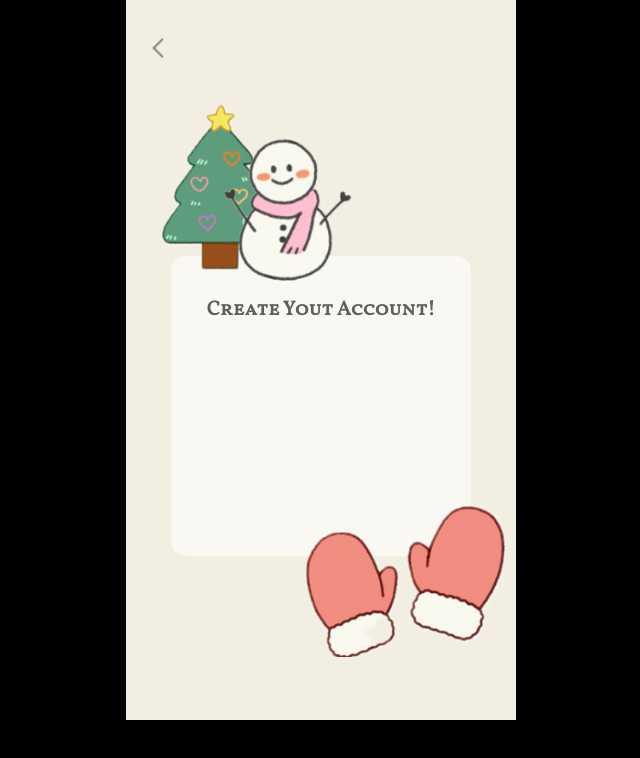
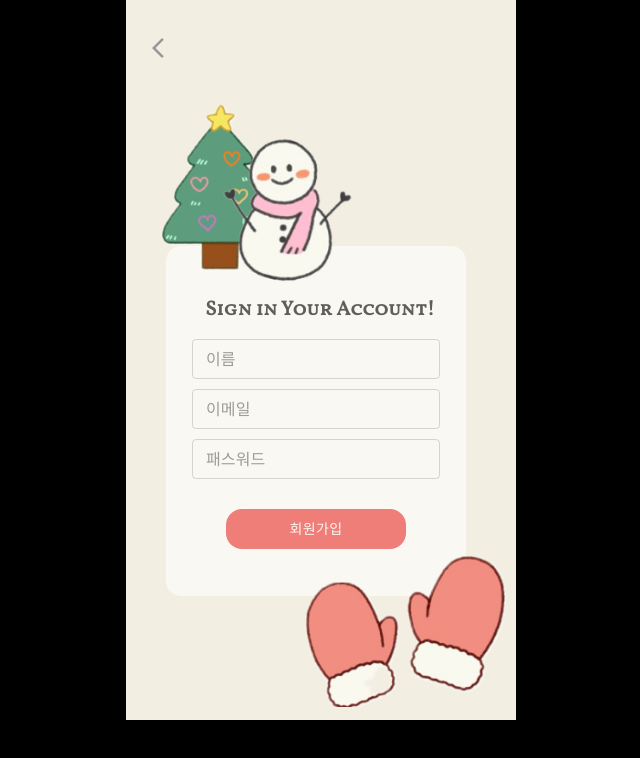
Before and after one commit to donggukthon/donggukthon_2023_3_F, a React (Create React App) app: page /signup in a window 1280 px wide. Shown: the top 758 px of the page, without its empty margins (319-959 px from the left). Built offline with nearby package versions, Linux system fonts and the light colour scheme.

Commit message:
<feat>:로그인 구현

```diff
--- a/src/pages/LoginPage.jsx
+++ b/src/pages/LoginPage.jsx
@@ -1,17 +1,93 @@
 import {useNavigate, useLocation} from "react-router-dom";
 import React, {useState, useEffect} from "react";
-import styled from "styled-components";
-import {Grid, Button, Img} from "@mui/material";
+import {styled, Grid, Button, TextField, Alert, AlertTitle} from "@mui/material";
 import snowmanRoot from "../assets/images/snowman_tree.png";
 import kakaologinRoot from "../assets/images/kakao_login.png";
 import gloveRoot from "../assets/images/glove.png";
 import Navbar from "../components/common/Navbar";
 
 function LoginPage() {
+  const [email, setEmail] = useState("");
+  const [password, setPassword] = useState("");
+  const [successLogin, setSuccessLogin] = useState(true);
+  const navigate = useNavigate();
+  const onClickLogin = () => {
+    navigate("/account");
+  };
+
+  const onClickSignup = () => {
+    navigate("/signup");
+  };
   return (
     <>
-      <div>ㅎㅎ</div>
+      <Navbar />
+      <SnowmanImage>
+        <img src={snowmanRoot} width="200px" />
+      </SnowmanImage>
+
+      <Grid sx={{width: "300px", height: "400px", backgroundColor: "white", opacity: "60%", borderRadius: "15px", display: "flex", flexDirection: "column", margin: "180px 40px 50px 40px"}}>
+        <Grid sx={{display: "flex", justifyContent: "center", textAlign: "center", margin: "50px 22px 0px 30px"}}>
+          <Grid sx={{fontFamily: "niceFont", fontSize: "20px", fontWeight: 700}}>Sign in Your Account!</Grid>
+        </Grid>
+
+        <Grid sx={{display: "flex", flexDirection: "column", justifyContent: "center", textAlign: "center", alignItems: "center", margin: "15px 0px", gap: "10px"}}>
+          <TextField sx={{background: "transparent"}} id="name" type="name" label="이름" variant="outlined" size="small" />
+          <TextField sx={{background: "transparent"}} id="id" type="email" label="이메일" variant="outlined" size="small" />
+          <TextField sx={{backgroundColor: "transparent"}} id="pw" type="password" label="패스워드" size="small" />
+          {/* {successLogin ? null : (
+            <Alert severity="error" style={{marginLeft: -20, width: "260px"}}>
+              <AlertTitle>로그인 실패</AlertTitle>
+              <strong>아이디</strong>와 <strong>비밀번호</strong>를 확인해보세요.
+            </Alert>
+          )} */}
+        </Grid>
+
+        <Grid sx={{display: "flex", flexDirection: "column", justifyContent: "flex-end"}}>
+          <Grid sx={{fontSize: "14px", marginTop: "2px", color: "#757575"}}>계정이 없으신가요?</Grid>
+          <Button sx={{color: "#B87514", fontSize: "14px", width: "90px"}} onClick={onClickSignup}>
+            회원가입
+          </Button>
+        </Grid>
+        <Button
+          onClick={onClickLogin}
+          sx={{
+            opacity: "100%",
+            margin: "0px 0px",
+            background: "#ED3333",
+            width: "180px",
+            height: "40px",
+            padding: "12px 60px",
+            color: "white",
+            borderRadius: "16px",
+            "&:hover": {
+              background: "rgba(237, 51, 51, 0.50)",
+            },
+          }}
+        >
+          로그인
+        </Button>
+      </Grid>
+      <GloveImage>
+        <img src={gloveRoot} width="200px" />
+      </GloveImage>
     </>
   );
 }
+
+const SnowmanImage = styled(Grid)({
+  margin: "30px 0px 0px 30px",
+  position: "absolute",
+  display: "flex",
+  justifyContent: "center",
+  zIndex: 1,
+});
+
+const GloveImage = styled(Grid)({
+  margin: "-40px 0px 0px 180px",
+  position: "absolute",
+  display: "flex",
+  justifyContent: "center",
+  zIndex: 1,
+});
+
 export default LoginPage;
--- a/src/pages/SignupPage.jsx
+++ b/src/pages/SignupPage.jsx
@@ -1,27 +1,65 @@
 import {useNavigate, useLocation} from "react-router-dom";
 import React, {useState, useEffect} from "react";
-import styled from "styled-components";
-import {Grid, Button, Img} from "@mui/material";
+import {styled, Grid, Button, TextField, Alert, AlertTitle} from "@mui/material";
 import snowmanRoot from "../assets/images/snowman_tree.png";
 import kakaologinRoot from "../assets/images/kakao_login.png";
 import gloveRoot from "../assets/images/glove.png";
 import Navbar from "../components/common/Navbar";
-import GoogleLoginButton from "../components/GoogleLogin";
-function LoginPage() {
+
+function SignupPage() {
+  const [email, setEmail] = useState("");
+  const [password, setPassword] = useState("");
+  const [successLogin, setSuccessLogin] = useState(true);
+  const navigate = useNavigate();
+  const onClickLogin = () => {
+    navigate("/account");
+  };
+
+  const onClickSignup = () => {
+    navigate("/signup");
+  };
   return (
     <>
       <Navbar />
       <SnowmanImage>
         <img src={snowmanRoot} width="200px" />
       </SnowmanImage>
-      <WhiteBox>
-        <TextPart>
-          <text>Create Yout Account!</text>
-        </TextPart>
-      </WhiteBox>
-      <LoginButton>
-        <GoogleLoginButton />
-      </LoginButton>
+
+      <Grid sx={{width: "300px", height: "350px", backgroundColor: "white", opacity: "60%", borderRadius: "15px", display: "flex", flexDirection: "column", margin: "180px 40px 50px 40px"}}>
+        <Grid sx={{display: "flex", justifyContent: "center", textAlign: "center", margin: "50px 22px 0px 30px"}}>
+          <Grid sx={{fontFamily: "niceFont", fontSize: "20px", fontWeight: 700}}>Sign in Your Account!</Grid>
+        </Grid>
+
+        <Grid sx={{display: "flex", flexDirection: "column", justifyContent: "center", textAlign: "center", alignItems: "center", margin: "15px 0px", gap: "10px"}}>
+          <TextField sx={{background: "transparent"}} id="name" type="name" label="이름" variant="outlined" size="small" />
+          <TextField sx={{background: "transparent"}} id="id" type="email" label="이메일" variant="outlined" size="small" />
+          <TextField sx={{backgroundColor: "transparent"}} id="pw" type="password" label="패스워드" size="small" />
+          {/* {successLogin ? null : (
+            <Alert severity="error" style={{marginLeft: -20, width: "260px"}}>
+              <AlertTitle>로그인 실패</AlertTitle>
+              <strong>아이디</strong>와 <strong>비밀번호</strong>를 확인해보세요.
+            </Alert>
+          )} */}
+          <Button
+            onClick={onClickLogin}
+            sx={{
+              opacity: "100%",
+              margin: "20px 0px",
+              background: "#ED3333",
+              width: "180px",
+              height: "40px",
+              padding: "12px 60px",
+              color: "white",
+              borderRadius: "16px",
+              "&:hover": {
+                background: "rgba(237, 51, 51, 0.50)",
+              },
+            }}
+          >
+            회원가입
+          </Button>
+        </Grid>
+      </Grid>
       <GloveImage>
         <img src={gloveRoot} width="200px" />
       </GloveImage>
@@ -29,77 +67,20 @@ function LoginPage() {
   );
 }
 
-const SnowmanImage = styled.div`
-  background-color: none;
-  margin: 30px 0 0 30px;
-  position: absolute;
-  display: flex;
-  justify-content: center;
-  z-index: 1;
-`;
+const SnowmanImage = styled(Grid)({
+  margin: "30px 0px 0px 30px",
+  position: "absolute",
+  display: "flex",
+  justifyContent: "center",
+  zIndex: 1,
+});
 
-const GloveImage = styled.div`
-  background-color: none;
-  margin: -50px 0 0 180px;
-  position: absolute;
-  display: flex;
-  justify-content: center;
-  z-index: 1;
-`;
+const GloveImage = styled(Grid)({
+  margin: "-90px 0px 0px 180px",
+  position: "absolute",
+  display: "flex",
+  justifyContent: "center",
+  zIndex: 1,
+});
 
-const TextPart = styled.div`
-  border: none;
-  position: relative;
-  display: flex;
-  margin-top: 40px;
-
-  text {
-    font-family: "niceFont";
-    font-size: 20px;
-    font-weight: 700;
-    // 이거 왜 색깔 적용이 안될까요 언니 ...
-    color: black;
-  }
-`;
-
-const WhiteBox = styled.div`
-  width: 300px;
-  height: 300px;
-  background-color: white;
-  opacity: 60%;
-  border-radius: 15px;
-  margin: 190px auto 0 auto;
-  position: relative;
-  /* overflow-x: auto; */
-  display: flex;
-  justify-content: center;
-  z-index: 0;
-`;
-
-const LoginButton = styled.button`
-  width: 220px;
-  height: 35px;
-  background: none;
-  border: none;
-  border-radius: 10px;
-  font-family: "Godo", sans-serif;
-  font-size: 17px;
-  color: white;
-  margin: 0 auto;
-  display: flex;
-  justify-content: center;
-  align-items: center;
-  position: fixed;
-  top: 350px;
-  left: 393px;
-
-  cursor: pointer;
-  &:active,
-  &:hover
-
-  image {
-    z-index: 1;
-  }
-`;
-
-export default LoginPage;
+export default SignupPage;
```
